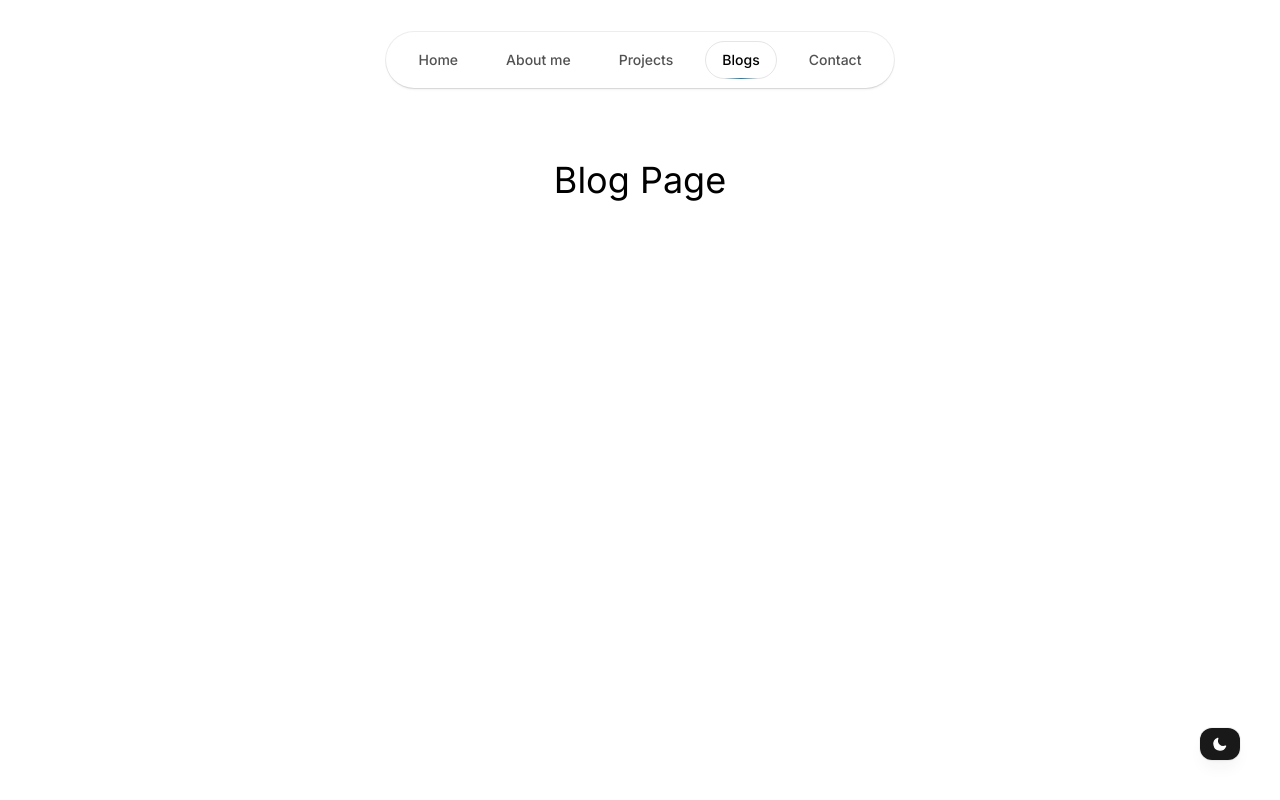
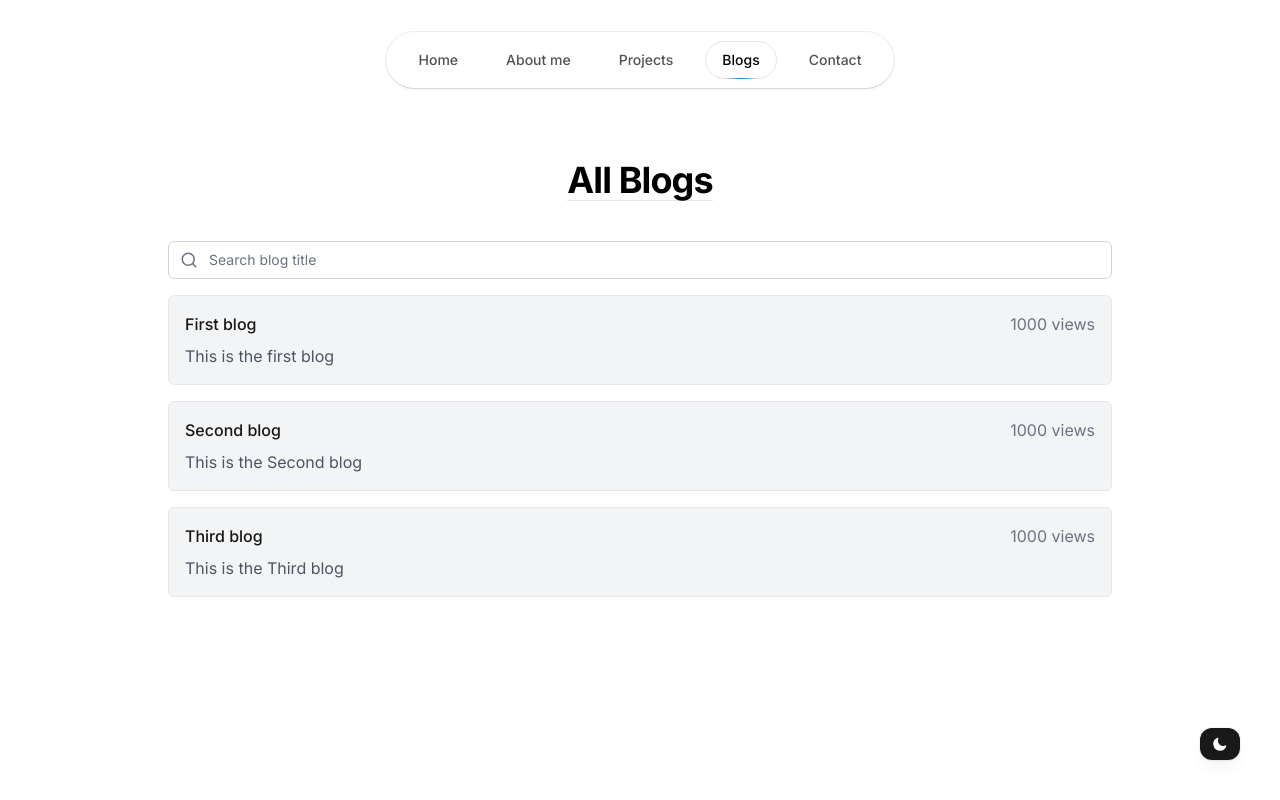
Before and after one commit to patelvivekdev/patelvivek.dev, a Next.js app: page /blog in a window 1280 px wide. Shown: the top 800 px of the page. Built offline with nearby package versions, Linux system fonts and the light colour scheme.

Commit message:
Added blog search

```diff
--- a/app/blog/page.tsx
+++ b/app/blog/page.tsx
@@ -1,17 +1,74 @@
-import type { Metadata } from 'next'
+import BlogPost from "@/components/BlogPost";
+import Search from "@/components/Search";
+import type { Metadata } from "next";
 
 export const metadata: Metadata = {
-	title: 'All Blogs',
-	description: 'All blogs I have written.',
-	keywords: 'blogs, writing, articles',
-}
+  title: "All Blogs",
+  description: "All blogs I have written.",
+  keywords: "blogs, writing, articles",
+};
 
-const BlogPage = () => {
-	return (
-		<div className='h-screen flex flex-col items-center mt-40'>
-			<h1 className='text-4xl' >Blog Page</h1>
-		</div>
-	)
-}
+const BlogPage = ({
+  searchParams,
+}: {
+  searchParams?: {
+    query?: string;
+    page?: string;
+  };
+}) => {
+  const query = searchParams?.query || "";
+  const currentPage = Number(searchParams?.page) || 1;
 
-export default BlogPage
+  const blogs = [
+    {
+      title: "First blog",
+      summary: "This is the first blog",
+      slug: "first-blog",
+    },
+    {
+      title: "Second blog",
+      summary: "This is the Second blog",
+      slug: "second-blog",
+    },
+    {
+      title: "Third blog",
+      summary: "This is the Third blog",
+      slug: "third-blog",
+    },
+  ];
+
+  const filteredBlogs = blogs.filter((blog) =>
+    blog.title.toLowerCase().includes(query.toLowerCase())
+  );
+
+  return (
+    <div className="h-screen flex flex-col items-center mt-40">
+      <h3 className="font-bold text-2xl md:text-4xl tracking-tight text-center text-black dark:text-white">
+        {/* if query Display the number of blogs found */}
+        {query ? (
+          <span>
+            {filteredBlogs.length} blog{filteredBlogs.length === 1 ? "" : "s"}{" "}
+            found
+          </span>
+        ) : (
+          "All Blogs"
+        )}
+        <hr />
+      </h3>
+
+      <div className="w-4/5 grid grid-cols-1 gap-4 p-5 sm:p-10">
+        <Search placeholder="Search blog title" />
+        {/* if query display fileterdblog else show all blog */}
+        {filteredBlogs.length > 0 ? (
+          filteredBlogs.map((blog) => <BlogPost key={blog.slug} {...blog} />)
+        ) : (
+          <p className="text-center text-lg text-gray-600 dark:text-gray-400">
+            No blogs found
+          </p>
+        )}
+      </div>
+    </div>
+  );
+};
+
+export default BlogPage;
--- /dev/null
+++ b/components/Search.tsx
@@ -0,0 +1,38 @@
+"use client";
+
+import { useSearchParams, usePathname, useRouter } from "next/navigation";
+import { Search as Icon } from "lucide-react";
+import { useDebouncedCallback } from "use-debounce";
+
+export default function Search({ placeholder }: { placeholder: string }) {
+  const searchParams = useSearchParams();
+  const pathname = usePathname();
+  const { replace } = useRouter();
+
+  const handleSearch = useDebouncedCallback((term) => {
+    const params = new URLSearchParams(searchParams);
+    if (term) {
+      params.set("query", term);
+    } else {
+      params.delete("query");
+    }
+    replace(`${pathname}?${params.toString()}`);
+  }, 300);
+
+  return (
+    <div className="relative flex flex-1 flex-shrink-0">
+      <label htmlFor="search" className="sr-only">
+        Search
+      </label>
+      <input
+        className="peer block w-full border border-gray-300 rounded-md p-2 mt-5py-[9px] pl-10 text-sm outline-2 placeholder:text-gray-500"
+        placeholder={placeholder}
+        onChange={(e) => {
+          handleSearch(e.target.value);
+        }}
+        defaultValue={searchParams.get("query")?.toString()}
+      />
+      <Icon className="absolute left-3 top-1/2 h-[18px] w-[18px] -translate-y-1/2 text-gray-500 peer-focus:text-gray-900" />
+    </div>
+  );
+}
--- a/package.json
+++ b/package.json
@@ -26,7 +26,8 @@
     "react": "^18",
     "react-dom": "^18",
     "tailwind-merge": "^2.2.2",
-    "tailwindcss-animate": "^1.0.7"
+    "tailwindcss-animate": "^1.0.7",
+    "use-debounce": "^10.0.0"
   },
   "devDependencies": {
     "@types/node": "^20",
```
Also changed, not shown: 2 other files (tests, documents, lock files or other folders).
